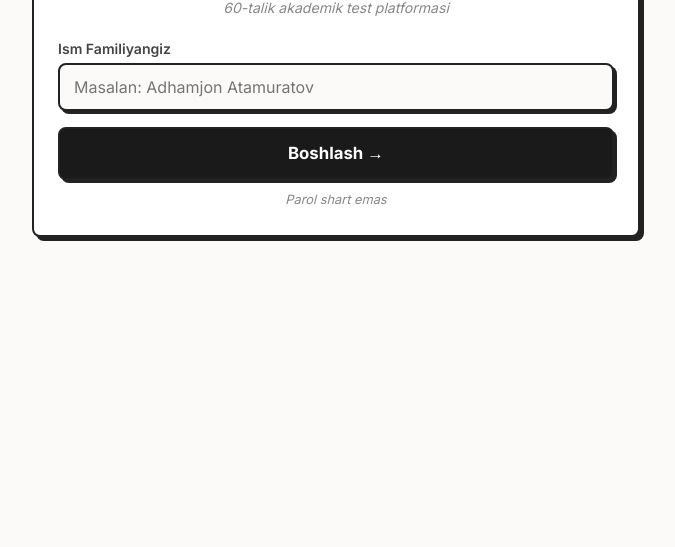
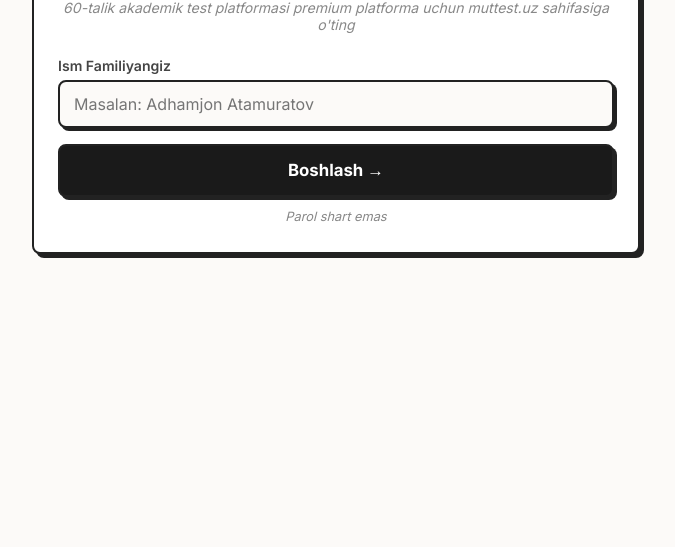
Before and after one commit to adham610107-ctrl/tekin, a plain HTML site: page index.html in a window 1280 px wide. Shown: the part 253-800 px from the top of the page, without its empty margins (304-979 px from the left). Drawn offline with Linux system fonts and the light colour scheme.

Commit message:
Modify site subtitle for premium platform promotion
Updated the site subtitle to include a call to action for premium platform.

```diff
--- a/index.html
+++ b/index.html
@@ -15,7 +15,7 @@
     <div class="sketch-card login-card">
         <div class="logo-sketch">✏️</div>
         <h1 class="site-title">muttest.uz</h1>
-        <p class="site-sub">60-talik akademik test platformasi</p>
+        <p class="site-sub">60-talik akademik test platformasi premium platforma uchun muttest.uz sahifasiga o'ting</p>
         <div class="input-wrap">
             <label class="sketch-label">Ism Familiyangiz</label>
             <input type="text" id="user-name-input" class="sketch-input"
```
